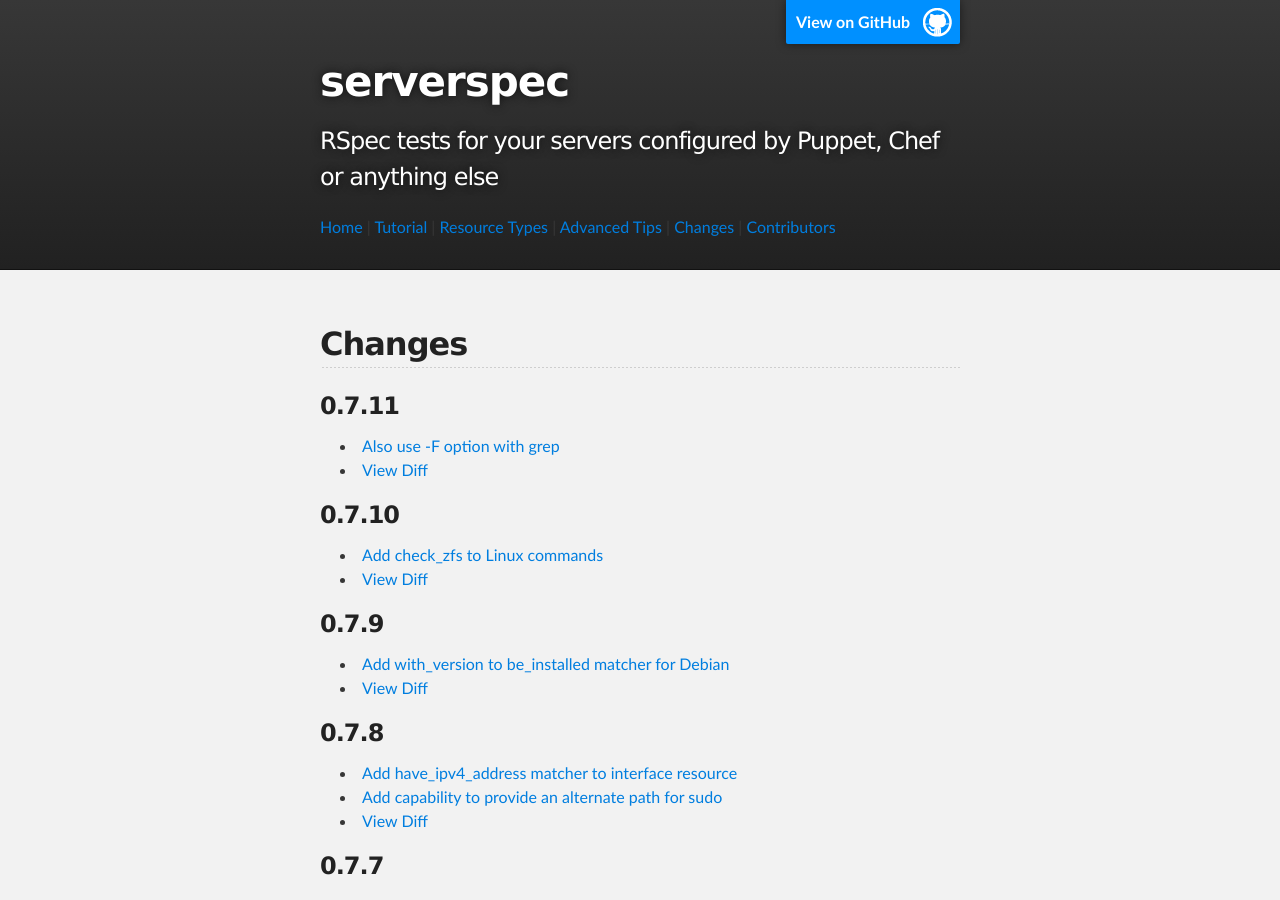
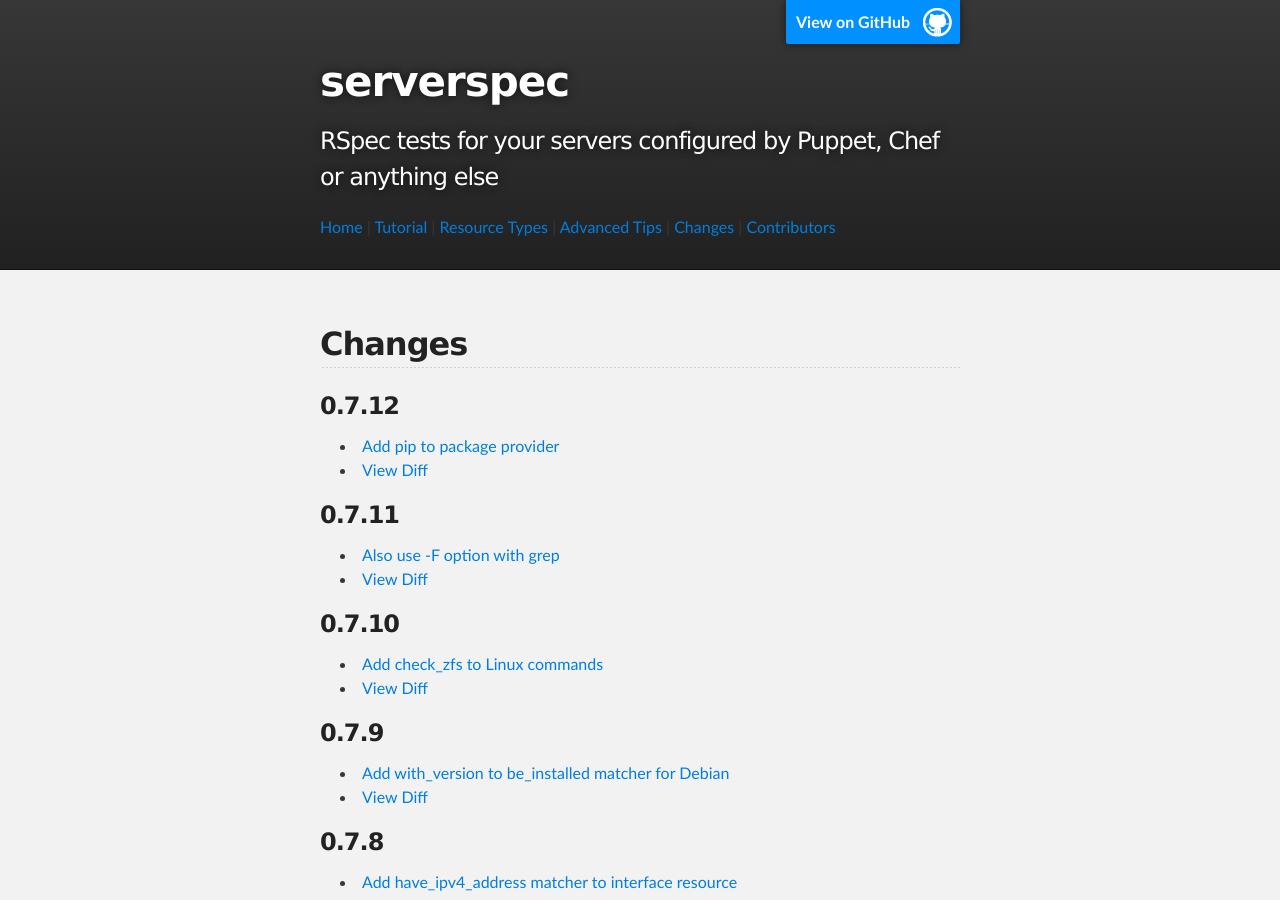
Before and after one commit to serverspec/serverspec.github.io, a Jekyll site: the page built from changes.md, in a window 1280 px wide and 900 px high. Built offline with Jekyll 4.4.1, drawn with Linux system fonts in a browser that asks for light colours; Markdown is read by kramdown in place of the engine named in the settings.

Commit message:
Add changes of v0.7.12

```diff
--- a/changes.md
+++ b/changes.md
@@ -4,6 +4,11 @@ title: Changes
 ---
 
 ## Changes
+
+### 0.7.12
+
+ * [Add pip to package provider](https://github.com/serverspec/serverspec/pull/237)
+ * [View Diff](https://github.com/serverspec/serverspec/compare/v0.7.11...v0.7.12)
 
 ### 0.7.11
 
```
